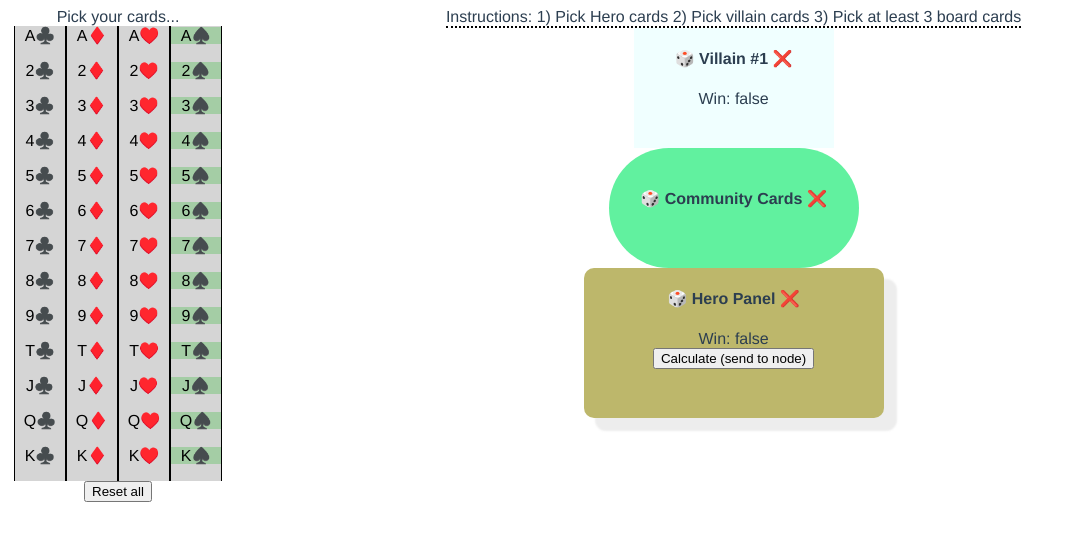
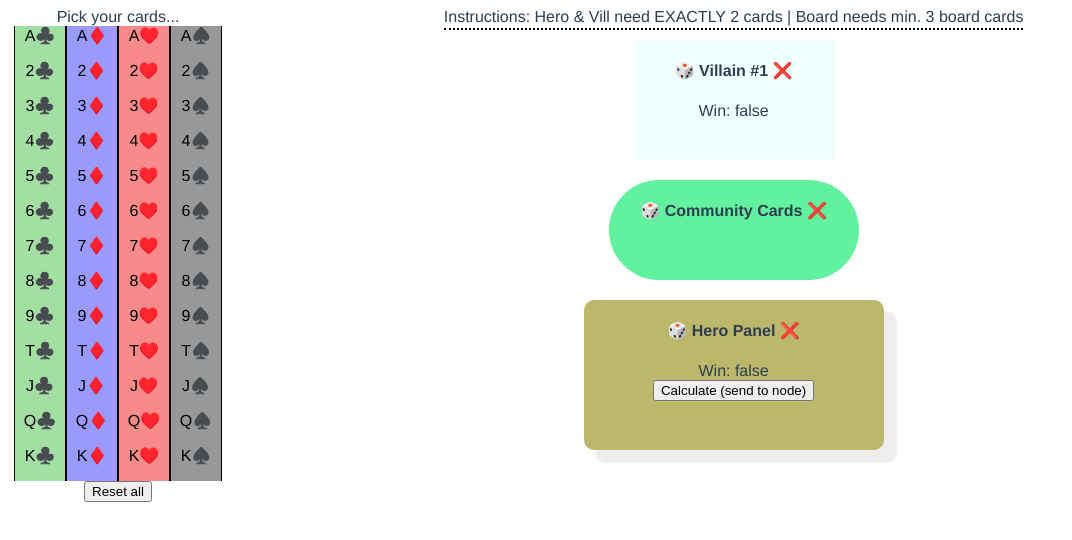
Before and after one commit to vukang/second, a Vue app: page / in a window 1280 px wide. Shown: the top 540 px of the page, without its empty margins (0-1072 px from the left). Built offline with nearby package versions, Linux system fonts and the light colour scheme.

Commit message:
formatted & working again. Missing delete logic...

```diff
--- a/src/App.vue
+++ b/src/App.vue
@@ -11,7 +11,6 @@
         :resetAll="resetAll"
         :kopiereKarte="kopiereKarte"
         :kartenstapel="kartenstapel"
-
       />
       <RightCol
         :sendFunktion="sendData"
@@ -47,7 +46,6 @@ export default {
   },
   data() {
     return {
-
       returnedData: [],
 
       heroC: [],
@@ -56,8 +54,7 @@ export default {
 
       kartenstapel: this.kartenstapelErzeugen(),
       // bereinigterStapel: this.aktuellerStapel
-
-    }
+    };
   },
   methods: {
     // POST req
@@ -68,7 +65,6 @@ export default {
           "Content-type": "application/json",
         },
         body: JSON.stringify({
-
           heroCards: this.heroC,
           villainCards: this.villC,
           communityCards: this.boardC,
@@ -83,23 +79,24 @@ export default {
         });
     },
 
-    kopiereKarte(karte, target, maxLength=2){
-
-      if (this.heroC.includes(karte) || this.villC.includes(karte) || this.boardC.includes(karte) ) {
-        console.error(("Can't copy card, because already in use!"))
-        throw Error("Card already in use!")
+    kopiereKarte(karte, target, maxLength = 2) {
+      if (
+        this.heroC.includes(karte) ||
+        this.villC.includes(karte) ||
+        this.boardC.includes(karte)
+      ) {
+        console.log("Can't copy card, because already in use!");
+        console.log("deleting instead...");
       } else {
-        if (this[target].length < maxLength)
-        {this[target].push(karte)}
+        if (this[target].length < maxLength) {
+          this[target].push(karte);
         }
-
-
-
+      }
     },
 
     kartenstapelErzeugen() {
-      let cards = 'A23456789TJQK'.split('');
-      let suits = ['♣️', '♦️', '♥️', '♠️'];
+      let cards = "A23456789TJQK".split("");
+      let suits = ["♣️", "♦️", "♥️", "♠️"];
       let kStapel = [];
 
       cards.forEach((card) => {
@@ -112,63 +109,78 @@ export default {
 
     // reset&del methods
     resetAll() {
+      this.heroC = [];
+      this.villC = [];
+      this.boardC = [];
+      this.returnedData = [];
 
-      this.heroC= [];
-      this.villC= [];
-      this.boardC= [];
-
-      console.log("Resetted cards")
+      console.clear();
+      console.log("Resetted cards");
       // window.location.reload()
     },
 
-    resetHero(){
+    resetHero() {
       this.heroC = [];
     },
 
-    resetVil(){
+    resetVil() {
       this.villC = [];
     },
 
-    resetBoard(){
+    resetBoard() {
       this.boardC = [];
     },
 
     // alte methoden /////////////
     setHoleCards(karte) {
-      console.log(karte)
+      console.log(karte);
 
-      if (!this.holeCards.includes(karte) &&  this.holeCards.length < 2 && !this.villainCards.includes(karte) && !this.communityCards.includes(karte)) {
-          console.log('in here...H')
+      if (
+        !this.holeCards.includes(karte) &&
+        this.holeCards.length < 2 &&
+        !this.villainCards.includes(karte) &&
+        !this.communityCards.includes(karte)
+      ) {
+        console.log("in here...H");
         this.heroC.push(karte);
         this.holeCards.push(karte);
       }
 
       if (this.holeCards.length >= 2) {
         console.log(this.holeCards);
-        console.log("Hero cant have more cards...")
+        console.log("Hero cant have more cards...");
       }
     },
 
     setCommunityCards(karte) {
-      console.log(karte)
+      console.log(karte);
 
-      if (!this.communityCards.includes(karte) && this.communityCards.length < 5 && !this.holeCards.includes(karte) && !this.villainCards.includes(karte)) {
-        console.log('in here...C')
+      if (
+        !this.communityCards.includes(karte) &&
+        this.communityCards.length < 5 &&
+        !this.holeCards.includes(karte) &&
+        !this.villainCards.includes(karte)
+      ) {
+        console.log("in here...C");
         this.boardC.push(karte);
         this.communityCards.push(karte);
       }
     },
 
     setVillainCards(karte) {
-      console.log(karte)
+      console.log(karte);
 
-      if (!this.villainCards.includes(karte) && this.villainCards.length < 2 && !this.holeCards.includes(karte) && !this.communityCards.includes(karte)){
-        console.log('in here...V')
+      if (
+        !this.villainCards.includes(karte) &&
+        this.villainCards.length < 2 &&
+        !this.holeCards.includes(karte) &&
+        !this.communityCards.includes(karte)
+      ) {
+        console.log("in here...V");
         this.villC.push(karte);
         this.villainCards.push(karte);
       }
     },
-
 
     pushToCommunityCards(textContent) {
       console.log(this.communityCards);
@@ -225,25 +237,22 @@ export default {
     },
     ///////////////
 
-    setHero(cardArray){
-      this.heroC = cardArray
+    setHero(cardArray) {
+      this.heroC = cardArray;
     },
 
-    setVill(cardArray){
-      this.villC = cardArray
+    setVill(cardArray) {
+      this.villC = cardArray;
     },
 
-    setBoard(cardArray){
-      this.boardC = cardArray
+    setBoard(cardArray) {
+      this.boardC = cardArray;
     },
 
-
-    generateRandomAndSplice (num = 2,) {
-
-      let cleanStapel = this.aktuellerStapel
+    generateRandomAndSplice(num = 2) {
+      let cleanStapel = this.aktuellerStapel;
 
       num = Math.min(num, cleanStapel.length);
-
 
       let leeresArr = [];
 
@@ -255,26 +264,22 @@ export default {
 
       return leeresArr;
     },
-
-
-},  computed: {
-
-    aktuellerStapel : function() {
+  },
+  computed: {
+    aktuellerStapel: function () {
       let bereinigt = this.kartenstapel.filter((karte) => {
-        return !this.heroC.some((heroKarte)=> heroKarte == karte)
-      })
+        return !this.heroC.some((heroKarte) => heroKarte == karte);
+      });
       bereinigt = bereinigt.filter((karte) => {
-        return !this.villC.some((villKarte)=> villKarte == karte)
-      })
+        return !this.villC.some((villKarte) => villKarte == karte);
+      });
       bereinigt = bereinigt.filter((karte) => {
-        return !this.boardC.some((boardKarte)=> boardKarte == karte)
-      })
-      return bereinigt
+        return !this.boardC.some((boardKarte) => boardKarte == karte);
+      });
+      return bereinigt;
     },
-
-
   },
-}
+};
 </script>
 
 <style scoped>
--- a/src/components/Board.vue
+++ b/src/components/Board.vue
@@ -1,6 +1,10 @@
 <template>
   <div id="cardsContainer">
-    <h4><div id="rndBtn" @click="rndC()">🎲</div> Community Cards <div id="resBtn" @click="delC()">❌</div></h4>
+    <h4>
+      <div id="rndBtn" @click="rndC()">🎲</div>
+      Community Cards
+      <div id="resBtn" @click="delC()">❌</div>
+    </h4>
     <div class="wrapper">
       <!-- {{ community }} -->
       <div
@@ -22,14 +26,14 @@ export default {
   },
   methods: {
     delC() {
-      console.log("delete C cards in data array!")
-      this.resetB()
+      console.log("delete C cards in data array!");
+      this.resetB();
     },
-    rndC(){
-      console.log('randomize flop! w/ 3cards')
-      this.setBoard(this.rndCards(3))
-    }
-  }
+    rndC() {
+      console.log("randomize flop! w/ 3cards");
+      this.setBoard(this.rndCards(3));
+    },
+  },
 };
 </script>
 
@@ -53,9 +57,8 @@ export default {
   background-color: rgb(97, 241, 159);
   border-radius: 100px;
   align-self: center;
-  padding-top: 20px;
+  margin: 10px;
 }
-
 
 #resBtn {
   display: inline;
@@ -68,5 +71,4 @@ export default {
   display: inline;
   cursor: pointer;
 }
-
 </style>
--- a/src/components/CardsCol.vue
+++ b/src/components/CardsCol.vue
@@ -1,35 +1,72 @@
 <template>
   <div class="indivCards">
     <div class="cards" v-for="(card, index) in kartenstapel" :key="index">
-      <span class="indivCard" @click="copyFreiSlot(card)" >
+      <span
+        :class="{
+          indivCard: true,
+          spades: card.suit.includes('♠️'),
+          clubs: card.suit.includes('♣️'),
+          hearts: card.suit.includes('♥️'),
+          diamonds: card.suit.includes('♦️'),
+          hero: heroC.includes(card),
+          board: boardC.includes(card),
+          vill: villC.includes(card),
+        }"
+        @click="copyFreiSlot(card)"
+      >
         {{ card.value }}
 
-      <div class="target" @click="(e) => {
-        kopiereKarte(card, 'heroC', 2)
-        }">
+        <div
+          class="target"
+          @click="
+            (e) => {
+              kopiereKarte(card, 'heroC', 2);
+            }
+          "
+        >
           H
         </div>
 
-      <div class="target" @click="(e) => {
-        kopiereKarte(card, 'boardC', 5)}">
+        <div
+          class="target"
+          @click="
+            (e) => {
+              kopiereKarte(card, 'boardC', 5);
+            }
+          "
+        >
           C
         </div>
 
-      <div class="target" @click="(e) =>  {
-        kopiereKarte(card, 'villC', 2)}"
+        <div
+          class="target"
+          @click="
+            (e) => {
+              kopiereKarte(card, 'villC', 2);
+            }
+          "
         >
           V
         </div>
-
       </span>
     </div>
-    <button @click="reloadPage()" >Reset all</button>
+    <button @click="reloadPage()">Reset all</button>
   </div>
 </template>
 
 <script>
 export default {
-  props: [ "heroC", "villC", "boardC", "setSelected", "setHole", "setH", "setC", "setV", 'resetAll', 'kopiereKarte', "kartenstapel"],
+  props: [
+    "heroC",
+    "villC",
+    "boardC",
+    "setH",
+    "setC",
+    "setV",
+    "resetAll",
+    "kopiereKarte",
+    "kartenstapel",
+  ],
   data() {
     return {
       cards: "A23456789TJQK".split(""),
@@ -37,113 +74,46 @@ export default {
     };
   },
   methods: {
-    reloadPage(){
+    reloadPage() {
       this.resetAll();
     },
 
-    settingH(e, karte){
-      this.setH(karte)
+    settingH(karte) {
+      this.setH(karte);
     },
 
-    settingC(karte){
-      this.setC(karte)
+    settingC(karte) {
+      this.setC(karte);
     },
 
-    settingV(karte){
-      this.setV(karte)
+    settingV(karte) {
+      this.setV(karte);
     },
 
-    copyFreiSlot(card){
-      console.log(card.value)
-      console.log(this.heroC.length, "Hero#")
-      console.log(this.villC.length, "Vill#")
-      console.log(this.boardC.length, "Board#")
+    copyFreiSlot(card) {
+      console.log(card.value);
+      console.log(this.heroC.length, "Hero#");
+      console.log(this.villC.length, "Vill#");
+      console.log(this.boardC.length, "Board#");
 
-      /*
-        Push to correct player = With the lowest # of cards
-      */
-
-     if ( this.heroC.length == 2 && this.villC.length == 2) {
+      if (this.heroC.length == 2 && this.villC.length == 2) {
         // push to boardC
-       this.kopiereKarte(card, "boardC", 5)
+        this.kopiereKarte(card, "boardC", 5);
       }
 
       if (this.heroC.length < 2) {
-       this.kopiereKarte(card, "heroC", 2)
+        this.kopiereKarte(card, "heroC", 2);
       }
 
       if (this.villC.length < 2) {
-       this.kopiereKarte(card, "villC", 2)
+        this.kopiereKarte(card, "villC", 2);
       }
-    },
-
-    doStuffWhenClicked(karte) {
-
-
-      this.setHole(karte);
-      // console.log(this.communityCards);
     },
   },
 };
 </script>
 
 <style scoped>
-
-.active--villain {
-  background-color: red;
-  cursor: crosshair;
-  border: 1px solid black;
-
-  position: relative;
-  display: inline-block;
-  width: 50px;
-  height: 35px;
-  padding: 0px;
-  border-right: 1px solid black;
-  border-left: 1px solid black;
-}
-
-.active--hero {
-  background-color: darkkhaki;
-  cursor: crosshair;
-  border: 1px solid black;
-
-  position: relative;
-  display: inline-block;
-  width: 50px;
-  height: 35px;
-  padding: 0px;
-  border-right: 1px solid black;
-  border-left: 1px solid black;
-}
-
-.active--comm {
-  background-color: #rgb(97, 241, 159);
-  cursor: crosshair;
-  border: 1px solid black;
-
-  position: relative;
-  display: inline-block;
-  width: 50px;
-  height: 35px;
-  padding: 0px;
-  border-right: 1px solid black;
-  border-left: 1px solid black;
-}
-
-.active {
-  background-color: #999;
-  cursor: crosshair;
-
-  position: relative;
-  display: inline-block;
-  width: 25px;
-  height: 25px;
-  padding: 3px;
-  border-right: 1px solid black;
-  border-left: 1px solid black;
-}
-
 .indivCard {
   position: relative;
   display: inline-block;
@@ -155,51 +125,50 @@ export default {
   cursor: cell;
 }
 
-.cards > span:nth-child(4n) {
-  background-color: rgba(36, 216, 39, 0.329);
-  color: green;
+.cards {
+  display: inline;
 }
 
-.cards:nth-child(4n) {
-  background-color: rgba(36, 216, 39, 0.329);
-  color: green;
+.indivCard.hero {
+  background-color: darkkhaki !important;
+}
+.indivCard.board {
+  background-color: yellow !important;
+}
+.indivCard.vill {
+  background-color: azure !important;
 }
 
-
-
-.cards{
-  display: inline;
-
+.indivCard.spades {
+  background-color: rgba(34, 32, 32, 0.459);
+  color: black;
 }
-
-.indivCard:first-child {
-  background-color: rgba(36, 216, 39, 0.329);
-  color: green;
+.indivCard.clubs {
+  background-color: rgba(97, 201, 97, 0.582);
+  color: black;
 }
-
-.indivCard:nth-child(2) {
-  background-color: rgba(15, 98, 198, 0.329);
-  color: blue;
+.indivCard.hearts {
+  background-color: rgba(245, 73, 73, 0.644);
+  color: black;
 }
-.indivCard:nth-child(3) {
-  background-color: rgba(173, 21, 21, 0.329);
-  color: indigo;
-}
-.indivCard:last-child {
-  background-color: rgba(127, 127, 127, 0.329);
+.indivCard.diamonds {
+  background-color: rgba(75, 75, 252, 0.559);
   color: black;
 }
 
 .indivCard:hover {
   border: 1px solid black;
+  background-color: rgba(128, 128, 128, 0.23);
 }
 .indivCards {
   display: border-box;
 }
 
-.target{
+/* target = small span below inside card */
+
+.target {
   display: none;
-  position: absolute;;
+  position: absolute;
   width: 10px;
   height: 10px;
   font-size: 8px;
@@ -213,15 +182,15 @@ export default {
   cursor: crosshair;
 }
 
-.indivCard:hover .target{
-  display: block
+.indivCard:hover .target {
+  display: block;
 }
 
-.target:nth-of-type(2){
+.target:nth-of-type(2) {
   right: 20px;
 }
 
-.target:nth-of-type(3){
+.target:nth-of-type(3) {
   right: 40px;
 }
 </style>
--- a/src/components/PlayerPanel.vue
+++ b/src/components/PlayerPanel.vue
@@ -1,11 +1,17 @@
 <template>
   <div id="player">
-   <div class="title"> <h4><div id="rndBtn" @click="rndH()">🎲</div> Hero Panel <div id="resBtn" @click="delH()">❌</div></h4>  </div>
+    <div class="title">
+      <h4>
+        <div id="rndBtn" @click="rndH()">🎲</div>
+        Hero Panel
+        <div id="resBtn" @click="delH()">❌</div>
+      </h4>
+    </div>
     <!-- {{ data }} -->
     <div id="results" v-for="(dat, index) in data" :key="index">
       {{ dat.value }}
     </div>
-    <div class="stats">Win: {{ resHero }}</div>
+    <div class="stats">Win: {{ resHero }} {{ entpackt }}</div>
     <button @click="sendFunktion">Calculate (send to node)</button>
   </div>
 </template>
@@ -15,32 +21,48 @@ export default {
   props: ["data", "sendFunktion", "results", "resetH", "rndCards", "setHero"],
   data() {
     return {
-      resHero: this.results.length?this.results[0].slice(25):false,
-      resVil: this.results.length?this.results[1]:false,
+      resHero: this.results.length ? this.results[0].slice(25) : false,
+      resVil: this.results.length ? this.results[1] : false,
+      entpackt: this.entpackeResults(),
     };
   },
   methods: {
     delH() {
-      console.log("delete H cards in data array!")
-      this.resetH()
+      console.log("deleting hero's cards in heroC array");
+      this.resetH();
     },
-    rndH(){
-      console.log("2 rnd cards 4 hero")
-      this.setHero(this.rndCards(2))
-    }
-  }
+    rndH() {
+      console.log("Dealing 2 rnd cards to hero");
+      this.setHero(this.rndCards(2));
+    },
+
+    entpackeResults() {
+      console.log(this.results);
+      console.log(this.results.status);
+
+      if (this.results.status == "error") {
+        console.log("error results...");
+        console.log(this.results.messages);
+      }
+
+      return this.results.messages;
+    },
+  },
+  computed: {
+    res4hero: function () {
+      return console.log("in here");
+    },
+  },
 };
 </script>
 
 <style scoped>
-
 .title {
   width: auto;
   height: auto;
   display: flex;
   align-items: center;
   justify-content: center;
-
 }
 
 #rndBtn {
@@ -64,5 +86,6 @@ export default {
   background-color: darkkhaki;
   border-radius: 10px;
   box-shadow: 12px 12px 2px 1px rgba(164, 164, 166, 0.2);
+  margin: 10px;
 }
 </style>
--- a/src/components/RightCol.vue
+++ b/src/components/RightCol.vue
@@ -1,11 +1,22 @@
 <template>
   <div class="mainDisplay">
     <div id="instr">
-      Instructions: 1) Pick Hero cards 2) Pick villain cards 3) Pick at least 3
-      board cards
+      Instructions: Hero & Vill need EXACTLY 2 cards | Board needs min. 3 board
+      cards
     </div>
-    <Villain-panel :villainC="villainC" :results="results" :resetV="resetV" :setVill="setVill" :rndCards="genRndNSplice"></Villain-panel>
-    <Board :community="dataCommunityCards" :resetB="resetB" :setBoard="setBoard" :rndCards="genRndNSplice"></Board>
+    <Villain-panel
+      :villainC="villainC"
+      :results="results"
+      :resetV="resetV"
+      :setVill="setVill"
+      :rndCards="genRndNSplice"
+    ></Villain-panel>
+    <Board
+      :community="dataCommunityCards"
+      :resetB="resetB"
+      :setBoard="setBoard"
+      :rndCards="genRndNSplice"
+    ></Board>
     <PlayerPanel
       :data="heroC"
       :sendFunktion="sendFunktion"
@@ -14,7 +25,6 @@
       :rndCards="genRndNSplice"
       :setHero="setHero"
     ></PlayerPanel>
-
   </div>
 </template>
 
@@ -36,7 +46,7 @@ export default {
     "genRndNSplice",
     "setHero",
     "setVill",
-    "setBoard"
+    "setBoard",
   ],
   components: {
     Board,
@@ -62,5 +72,6 @@ export default {
 
 #instr {
   border-bottom: 2px dotted black;
+  padding-bottom: 2px;
 }
 </style>
--- a/src/components/VillainPanel.vue
+++ b/src/components/VillainPanel.vue
@@ -1,6 +1,10 @@
 <template>
   <div class="villainContainer">
-    <h4><div id="rndBtn" @click="rndV()">🎲</div> Villain #1 <div id="resBtn" @click="delH()">❌</div></h4>
+    <h4>
+      <div id="rndBtn" @click="rndV()">🎲</div>
+      Villain #1
+      <div id="resBtn" @click="delH()">❌</div>
+    </h4>
     <div class="villCards" v-for="(vC, index) in villainC" :key="index">
       {{ vC.value }}
     </div>
@@ -13,20 +17,19 @@ export default {
   props: ["villainC", "results", "resetV", "setVill", "rndCards"],
   data() {
     return {
-      resV: this.results.length?this.results[1].slice(25) : false,
+      resV: this.results.length ? this.results[1].slice(25) : false,
     };
   },
   methods: {
     delH() {
-      console.log("delete V cards in data array!")
-      this.resetV()
+      console.log("delete V cards in data array!");
+      this.resetV();
     },
-    rndV(){
-      console.log("2 rnd c 4 vill")
-      this.setVill(this.rndCards(2))
-    }
-  }
-
+    rndV() {
+      console.log("2 rnd c 4 vill");
+      this.setVill(this.rndCards(2));
+    },
+  },
 };
 </script>
 
@@ -35,6 +38,7 @@ export default {
   width: 200px;
   height: 120px;
   background-color: azure;
+  margin: 10px;
 }
 
 .villCards {
```
Also changed, not shown: src/components/LeftCol.vue (+11 -1 lines). Lines whose indentation alone changed are shown as unchanged.
